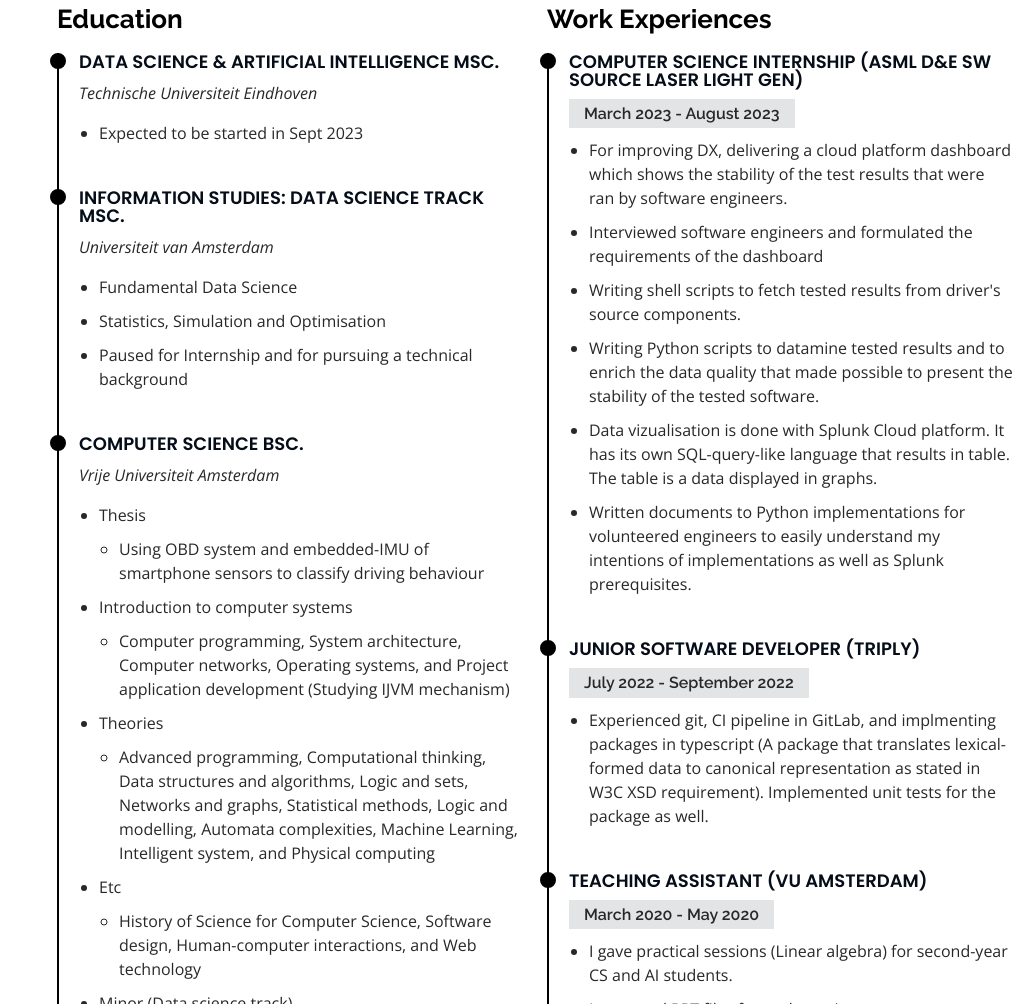
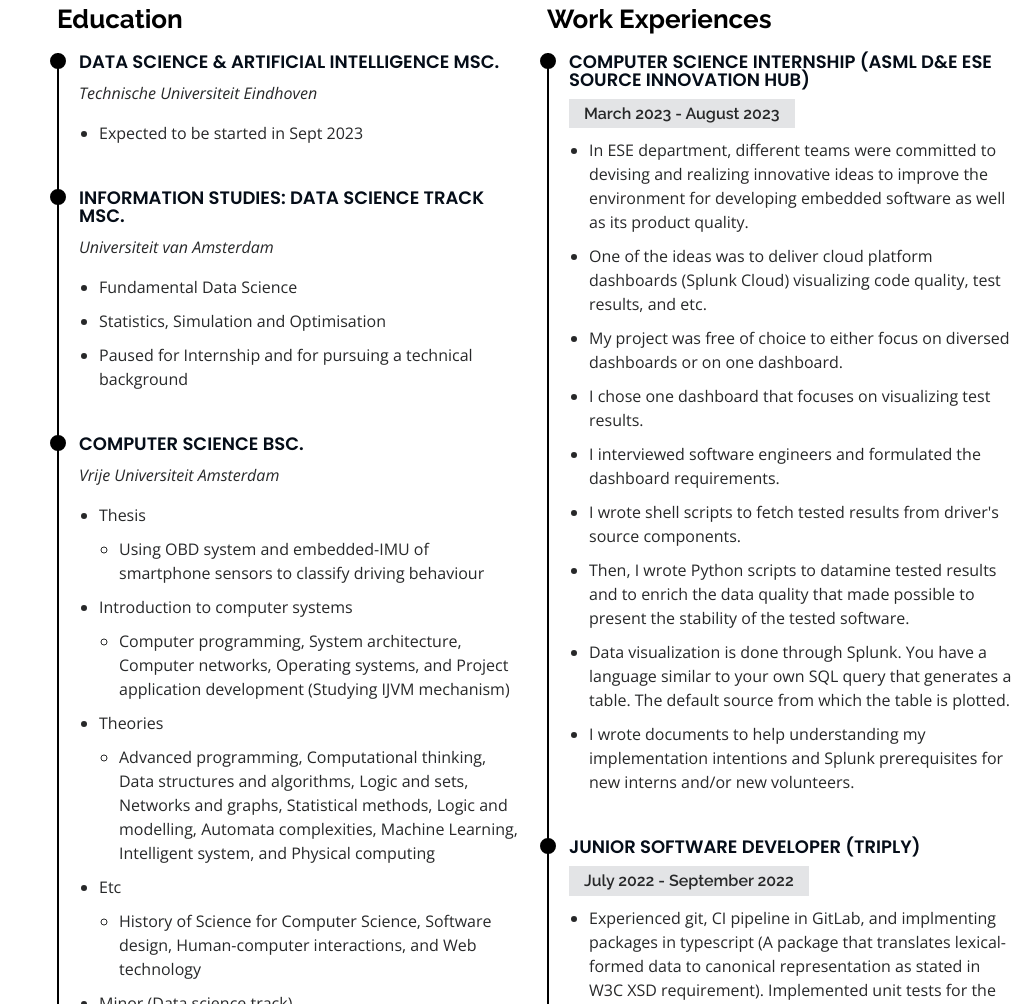
Before and after one commit to MinboChung/minbochung.github.io, a plain HTML site: page index.html in a window 1280 px wide. Shown: the part 2760-3764 px from the top of the page, without its empty margins (255-1280 px from the left). Drawn offline with nearby package versions, Linux system fonts and the light colour scheme; files whose address does not match are found by name.

Commit message:
Corrected mistakes in internship experience

```diff
--- a/index.html
+++ b/index.html
@@ -72,7 +72,7 @@
   <section id="hero" class="d-flex flex-column justify-content-center align-items-center">
     <div class="hero-container" data-aos="fade-in">
       <center><h1>I am</h1></center>
-      <center><p><span class="typed" data-typed-items="a CS graduate of VU Amsterdam, a DS&AI MSc student of TU/e, a Do-er."></span></p></center>
+      <center><p><span class="typed" data-typed-items="a CS graduate of VU Amsterdam, a DSAI MSc student of TU/e, a Do-er."></span></p></center>
     </div>
   </section><!-- End Hero -->
 
@@ -330,15 +330,18 @@
           <div class="col-lg-6" data-aos="fade-up" data-aos-delay="100">
             <h3 class="resume-title">Work Experiences</h3>
             <div class="resume-item">
-              <h4>Computer Science Internship (ASML D&E SW Source Laser Light Gen)</h4>
+              <h4>Computer Science Internship (ASML D&E ESE Source Innovation hub)</h4>
               <h5>March 2023 - August 2023</h5>
               <ul>
-                <li>For improving DX, delivering a cloud platform dashboard which shows the stability of the test results that were ran by software engineers.</li>
-                <li>Interviewed software engineers and formulated the requirements of the dashboard</li>
-                <li>Writing shell scripts to fetch tested results from driver's source components.</li>
-                <li>Writing Python scripts to datamine tested results and to enrich the data quality that made possible to present the stability of the tested software.</li>
-                <li>Data vizualisation is done with Splunk Cloud platform. It has its own SQL-query-like language that results in table. The table is a data displayed in graphs.</li>
-                <li>Written documents to Python implementations for volunteered engineers to easily understand my intentions of implementations as well as Splunk prerequisites.</li>
+                <li>In ESE department, different teams were committed to devising and realizing innovative ideas to improve the environment for developing embedded software as well as its product quality.</li>
+                <li>One of the ideas was to deliver cloud platform dashboards (Splunk Cloud) visualizing code quality, test results, and etc.</li>
+                <li>My project was free of choice to either focus on diversed dashboards or on one dashboard.</li>
+                <li>I chose one dashboard that focuses on visualizing test results.</li>
+                <li>I interviewed software engineers and formulated the dashboard requirements.</li>
+                <li>I wrote shell scripts to fetch tested results from driver's source components.</li>
+                <li>Then, I wrote Python scripts to datamine tested results and to enrich the data quality that made possible to present the stability of the tested software.</li>
+                <li>Data visualization is done through Splunk. You have a language similar to your own SQL query that generates a table. The default source from which the table is plotted.</li>
+                <li>I wrote documents to help understanding my implementation intentions and Splunk prerequisites for new interns and/or new volunteers.</li>
               </ul>
             </div>
             <div class="resume-item">
```
